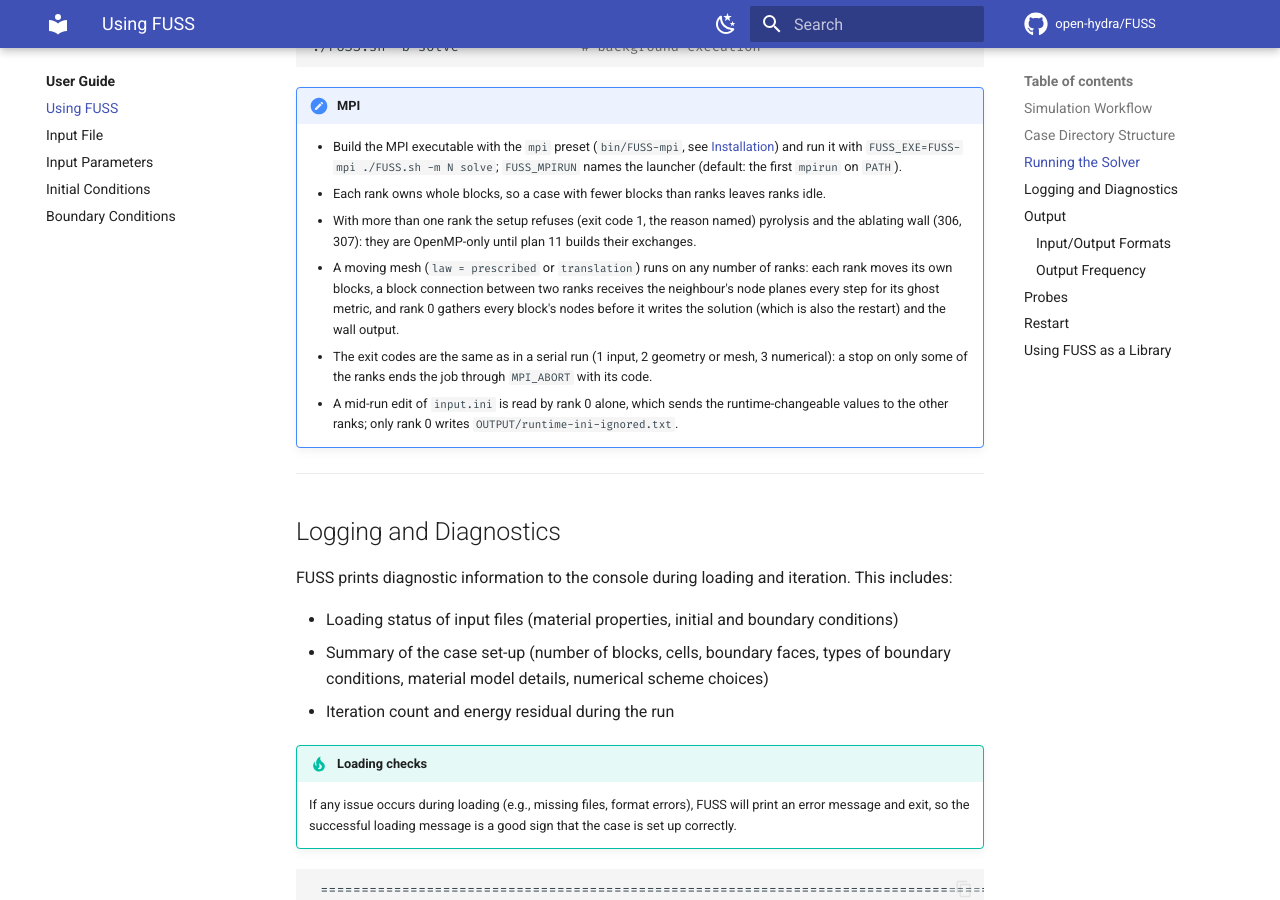
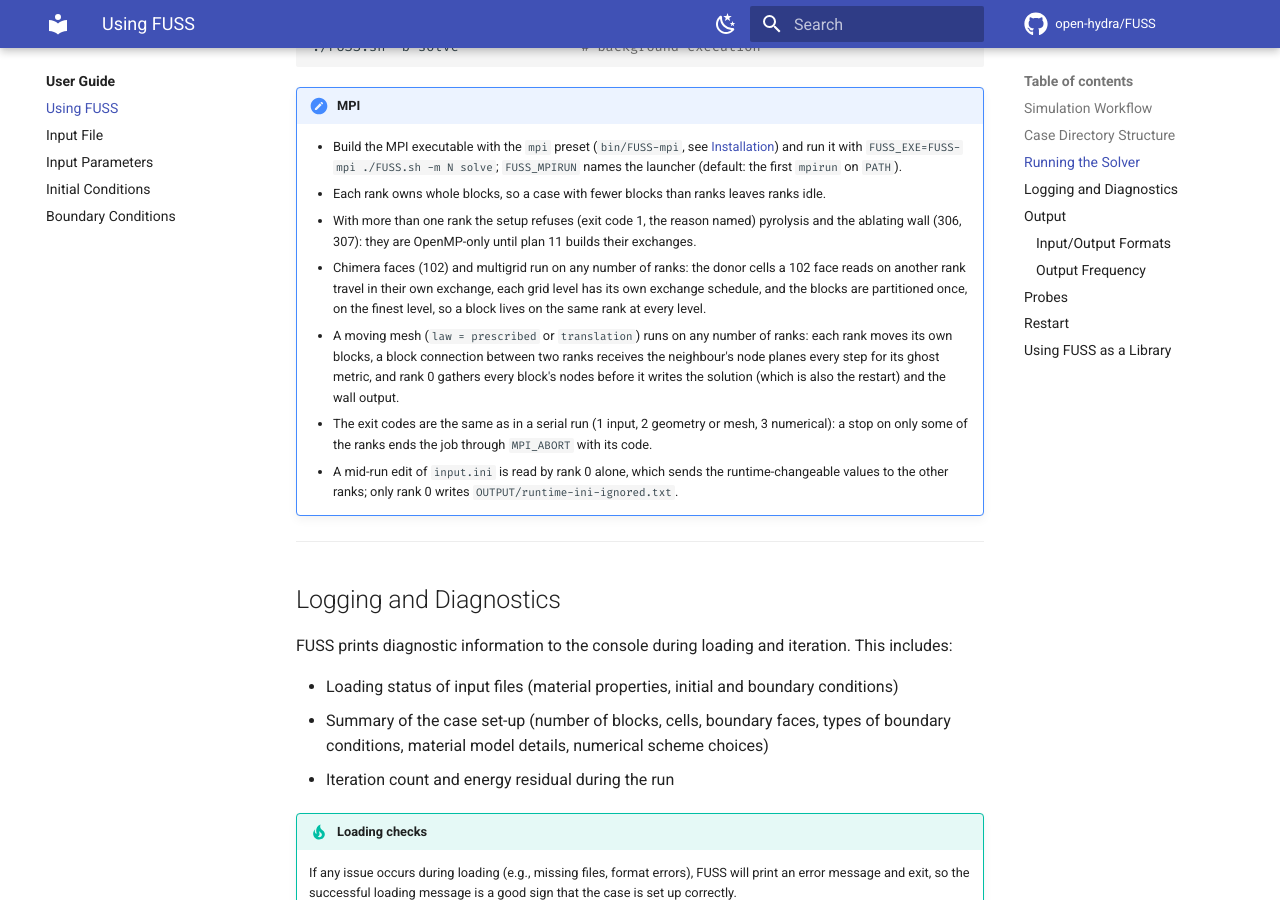
Before and after one commit to open-hydra/FUSS, an MkDocs documentation site: the page built from docs/user/using.md, in a window 1280 px wide and 900 px high, scrolled down 2318 px. Built offline with MkDocs 1.6.1 and Material for MkDocs 9.7.7, drawn with Linux system fonts in a browser that asks for light colours; comment, search, counter and statistics services are not loaded.

Commit message:
fuss: chimera (102) and multigrid run on N ranks; plan 11's refusals of them removed
Upstream's chimera-mpi, merged in the commit before, builds both: the donor cells a 102 face reads on another rank
travel in their own exchange (65aa7cd), and every grid level has its own exchange schedule over one partition
(7d8c014). Plan 11 had refused them by name (537e257, d6b6e91) because they crashed; measured on the merge, they
now give one rank's outputs on N:
- chimera_fixed (new: the chimera case on a fixed 2000 iterations, every donor on the other rank at two ranks):
  2 and 4 ranks byte-identical to 1, and 2 ranks x 2 threads too;
- residual_convergence/mg1 and mg_irs (two levels, IRS): 2 ranks byte-identical to 1.

- IO_BC: the 102 refusal removed. Wrap_Setup: the multigrid refusal removed.
- run_mpi_gate.sh: chimera_fixed:2 and residual_convergence/mg1:2 join the default cases.
- run_guard_demos.sh -m N and run_determinism_gate.sh -m N: chimera and multigrid leave the MPI refusal lists.
- using.md: the MPI note says chimera and multigrid run on any number of ranks.

Co-Authored-By: Claude Opus 5.5 (1M context) <noreply@anthropic.com>
Claude-Session: https://claude.ai/code/session_01Q6mgzZ4Em2XSijeD1s9D94

```diff
--- a/docs/user/using.md
+++ b/docs/user/using.md
@@ -89,6 +89,7 @@ ulimit -s unlimited
     - Build the MPI executable with the `mpi` preset (`bin/FUSS-mpi`, see [Installation](../getting-started/installation.md)) and run it with `FUSS_EXE=FUSS-mpi ./FUSS.sh -m N solve`; `FUSS_MPIRUN` names the launcher (default: the first `mpirun` on `PATH`).
     - Each rank owns whole blocks, so a case with fewer blocks than ranks leaves ranks idle.
     - With more than one rank the setup refuses (exit code 1, the reason named) pyrolysis and the ablating wall (306, 307): they are OpenMP-only until plan 11 builds their exchanges.
+    - Chimera faces (102) and multigrid run on any number of ranks: the donor cells a 102 face reads on another rank travel in their own exchange, each grid level has its own exchange schedule, and the blocks are partitioned once, on the finest level, so a block lives on the same rank at every level.
     - A moving mesh (`law = prescribed` or `translation`) runs on any number of ranks: each rank moves its own blocks, a block connection between two ranks receives the neighbour's node planes every step for its ghost metric, and rank 0 gathers every block's nodes before it writes the solution (which is also the restart) and the wall output.
     - The exit codes are the same as in a serial run (1 input, 2 geometry or mesh, 3 numerical): a stop on only some of the ranks ends the job through `MPI_ABORT` with its code.
     - A mid-run edit of `input.ini` is read by rank 0 alone, which sends the runtime-changeable values to the other ranks; only rank 0 writes `OUTPUT/runtime-ini-ignored.txt`.
```
Also changed, not shown: 12 other files.
